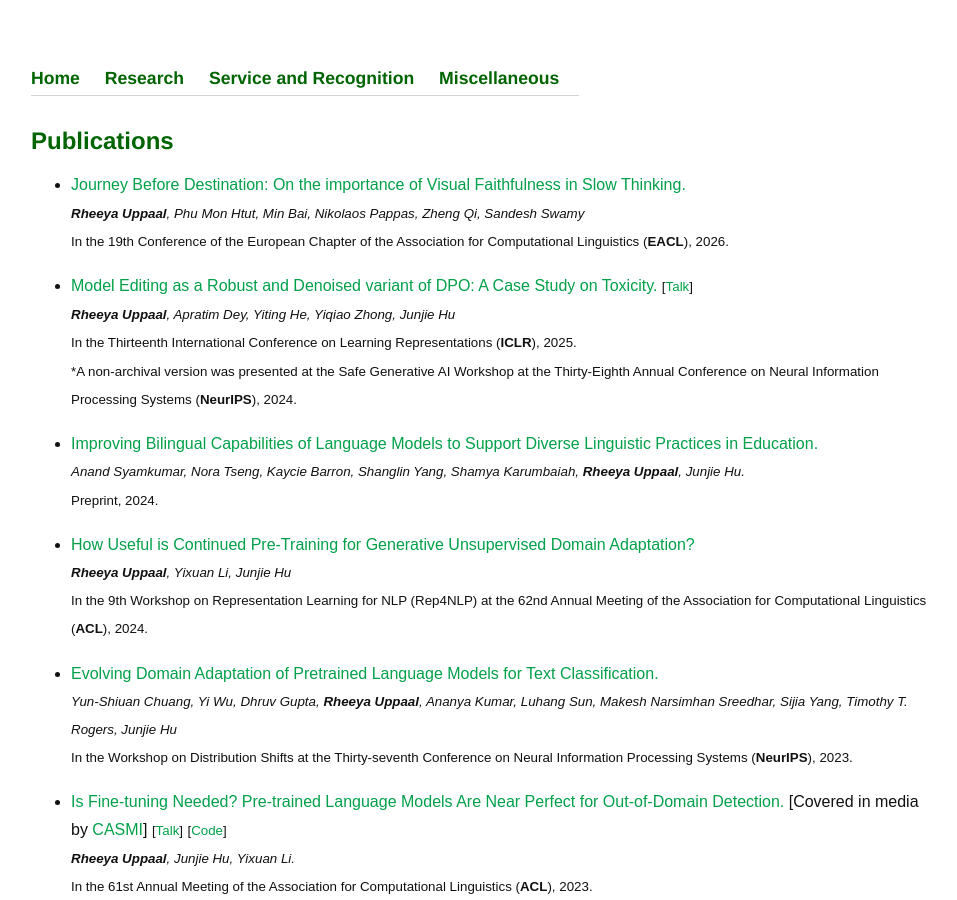
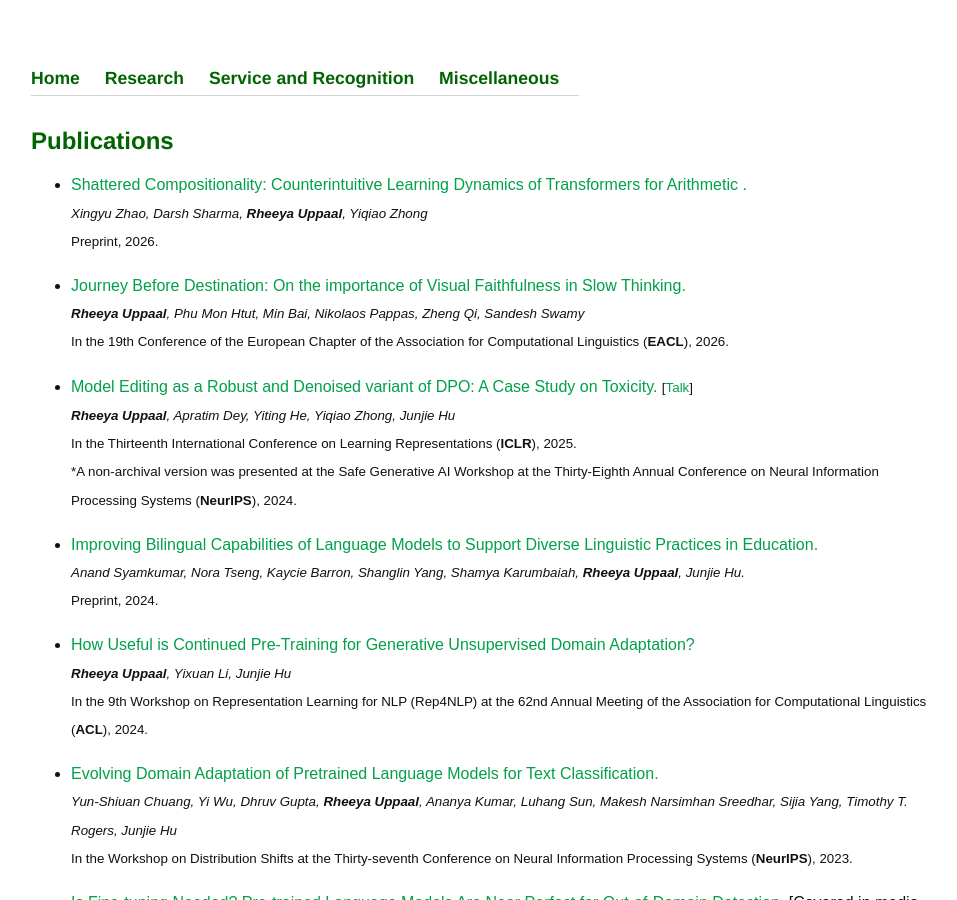
Before and after one commit to Uppaal/Uppaal.github.io, a Jekyll site: the page built from publications.html, in a window 1280 px wide and 900 px high. Shown: the whole window, without its empty margins (161-1118 px from the left). Built offline with Jekyll 4.4.1, drawn with Linux system fonts in a browser that asks for light colours.

Commit message:
Add new publications to the publications list

```diff
--- a/publications.html
+++ b/publications.html
@@ -15,6 +15,9 @@ title: Publications
 
 	<h1>Publications</h1>
 	<ul>
+
+	<li><a href="https://arxiv.org/abs/2601.22510">Shattered Compositionality: Counterintuitive Learning Dynamics of Transformers for Arithmetic .</a> <br><small><i>Xingyu Zhao, Darsh Sharma, <b>Rheeya Uppaal</b>, Yiqiao Zhong</i><br>Preprint, 2026.</small></li>
+
 	<li><a href="https://uppaal.github.io/projects/visual-faithfulness/journey-before-destination.html">Journey Before Destination: On the importance of Visual Faithfulness in Slow Thinking.</a> <br><small><i><b>Rheeya Uppaal</b>, Phu Mon Htut, Min Bai, Nikolaos Pappas, Zheng Qi, Sandesh Swamy</i><br>In the 19th Conference of the European Chapter of the Association for Computational Linguistics (<b>EACL</b>), 2026.</small></li>
 
 	<li><a href="https://uppaal.github.io/projects/profs/profs.html">Model Editing as a Robust and Denoised variant of DPO: A Case Study on Toxicity.</a> <small>[<a href="https://www.youtube.com/watch?v=SvIl4tXo66E">Talk</a>]</small><br><small><i><b>Rheeya Uppaal</b>, Apratim Dey, Yiting He, Yiqiao Zhong, Junjie Hu</i><br>In the Thirteenth International Conference on Learning Representations (<b>ICLR</b>), 2025.<br>*A non-archival version was presented at the Safe Generative AI Workshop at the Thirty-Eighth Annual Conference on Neural Information Processing Systems (<b>NeurIPS</b>), 2024.</small></li>
```
